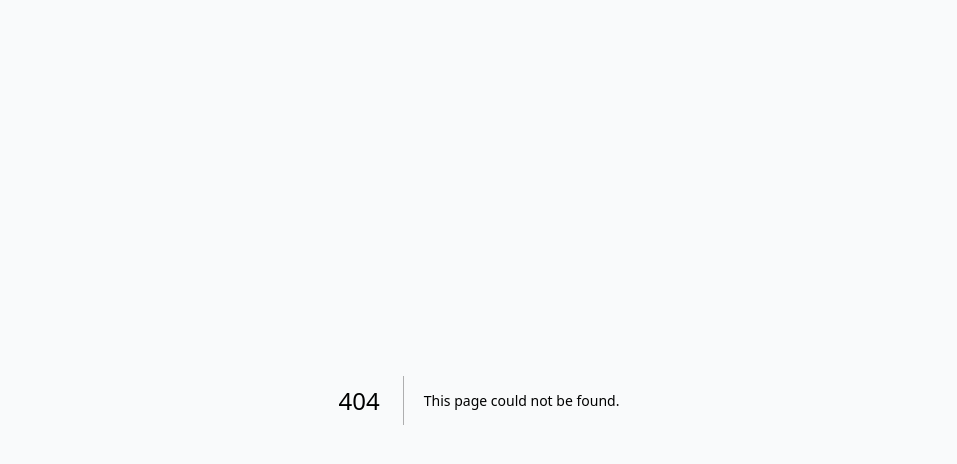
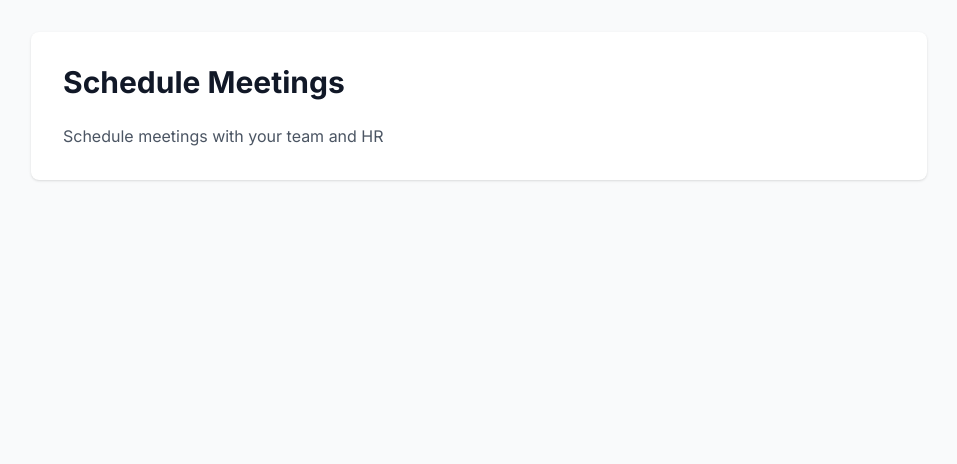
Before and after one commit to abhinav118/onboarding-portal-1755634912574, a Next.js app: page /schedule in a window 1280 px wide. Before the commit this address had no page. Shown: the top 464 px of the page, without its empty margins (161-1118 px from the left). Built offline with nearby package versions, Linux system fonts and the light colour scheme.

Commit message:
Add app/schedule/page.tsx

```diff
--- /dev/null
+++ b/app/schedule/page.tsx
@@ -0,0 +1,14 @@
+import { siteData, navigation } from '@/lib/data'
+
+export default function ScheduleMeetingsPage() {
+  return (
+    <div className="min-h-screen">
+      <div className="container py-8">
+          <div className="card p-8 max-w-4xl mx-auto">
+            <h2 className="text-3xl font-bold mb-6">Schedule Meetings</h2>
+            <p className="text-gray-600">Schedule meetings with your team and HR</p>
+          </div>
+        </div>
+    </div>
+  )
+}
```
